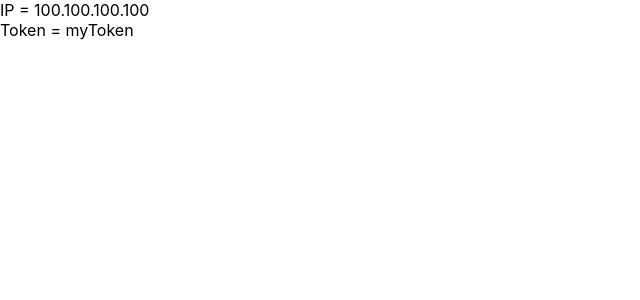
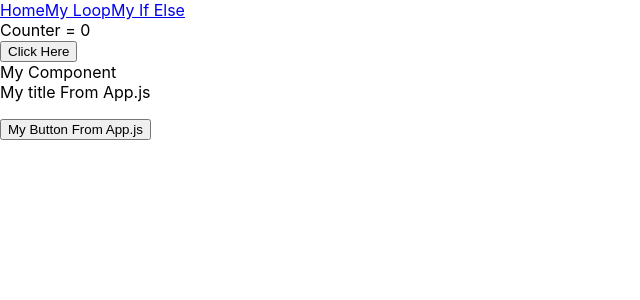
Before and after one commit to faisol-wr/workshop-react-dotnet, a React (Create React App) app in the folder app/: page / in a window 1280 px wide. Shown: the top 300 px of the page, without its empty margins (0-640 px from the left). Built offline with nearby package versions, Linux system fonts and the light colour scheme.

Commit message:
[Update] install react-router-dom and handle route

```diff
--- a/app/package.json
+++ b/app/package.json
@@ -8,6 +8,7 @@
     "@testing-library/user-event": "^13.5.0",
     "react": "^18.3.1",
     "react-dom": "^18.3.1",
+    "react-router-dom": "^6.26.1",
     "react-scripts": "5.0.1",
     "web-vitals": "^2.1.4"
   },
--- a/app/src/App.js
+++ b/app/src/App.js
@@ -1,11 +1,13 @@
 import { useState } from "react";
-import MyComponent from "./Pages/MyComponent";
+import MyComponent from "./Components/MyComponent";
+import Mymenu from "./Components/Mymenu";
 
 function App() {
   const [counter, setCounter] = useState(0);
 
   return (
     <>
+      <Mymenu />
       <div>Counter = {counter}</div>
       <button onClick={(e) => setCounter(counter + 1)}>Click Here</button>
       <MyComponent title="My title From App.js">
--- /dev/null
+++ b/app/src/Components/Mymenu.js
@@ -0,0 +1,15 @@
+import { Link } from "react-router-dom";
+
+function Mymenu() {
+  return (
+    <>
+      <div>
+        <Link to="/">Home</Link>
+        <Link to="/myLoop">My Loop</Link>
+        <Link to="/myIfElse">My If Else</Link>
+      </div>
+    </>
+  );
+}
+
+export default Mymenu;
--- a/app/src/Pages/MyIfElse.js
+++ b/app/src/Pages/MyIfElse.js
@@ -1,7 +1,14 @@
+import Mymenu from "../Components/Mymenu";
+
 function MyIfElse() {
   const x = 10;
 
-  return <>{x === 10 ? <div>X is Ten</div> : <div>No Data</div>}</>;
+  return (
+    <>
+      <Mymenu />
+      {x === 10 ? <div>X is Ten</div> : <div>No Data</div>}
+    </>
+  );
 }
 
 export default MyIfElse;
--- a/app/src/Pages/MyLoop.js
+++ b/app/src/Pages/MyLoop.js
@@ -1,8 +1,11 @@
+import Mymenu from "../Components/Mymenu";
+
 function MyLoop() {
   const arr = ["java", "php", "c#", "C/C++", "Python"];
   return (
     <>
-    <div>Data in arr</div>
+      <Mymenu />
+      <div>Data in arr</div>
       {arr.map((item) => (
         <div>{item}</div>
       ))}
--- a/app/src/index.js
+++ b/app/src/index.js
@@ -2,12 +2,30 @@ import React from "react";
 import ReactDOM from "react-dom/client";
 import "./index.css";
 import reportWebVitals from "./reportWebVitals";
-import CallConfig from "./Pages/CallConfig";
+import App from "./App";
+import MyLoop from "./Pages/MyLoop";
+import MyIfElse from "./Pages/MyIfElse";
+import { createBrowserRouter, RouterProvider } from "react-router-dom";
+
+const router = createBrowserRouter([
+  {
+    path: "/",
+    element: <App />,
+  },
+  {
+    path: "/myLoop",
+    element: <MyLoop />,
+  },
+  {
+    path: "/myIfElse",
+    element: <MyIfElse />,
+  },
+]);
 
 const root = ReactDOM.createRoot(document.getElementById("root"));
 root.render(
   <React.StrictMode>
-    <CallConfig />
+    <RouterProvider router={router} />
   </React.StrictMode>
 );
 
```
Also changed, not shown: app/src/Components/MyComponent.js (renamed from app/src/Pages/MyComponent.js).
